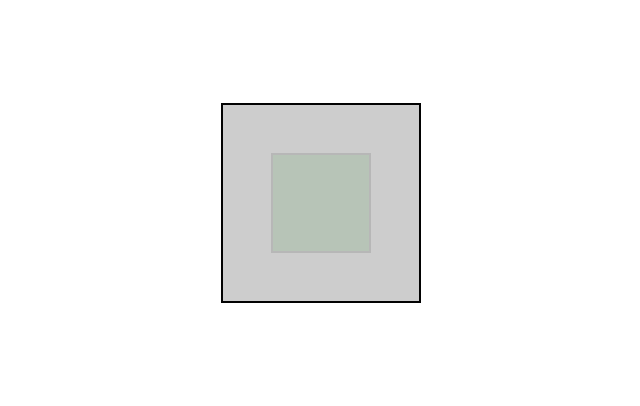
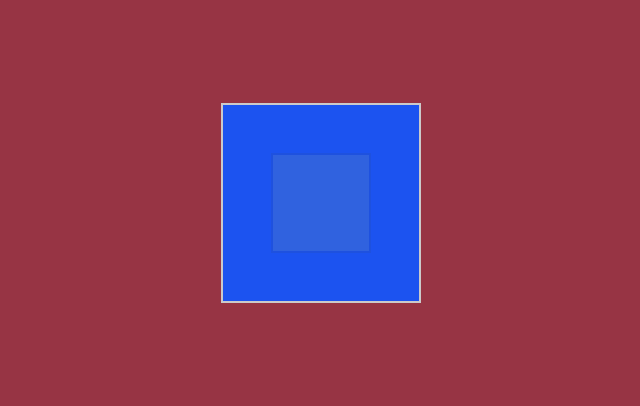
Before and after one commit to wuchangming1406410313/Cube, a plain HTML site: page index.html in a window 1280 px wide. Shown: the part 97-503 px from the top of the page, without its empty margins (319-959 px from the left). Drawn offline with Linux system fonts and the light colour scheme.

```diff
--- a/index.html
+++ b/index.html
@@ -2,11 +2,14 @@
 <html lang="en">
 <head>
     <meta charset="UTF-8">
-    <title>Title</title>
+    <title>Cube</title>
     <style>
         *{
             margin: 0;
             padding: 0;
+        }
+        body{
+            background-color: #973444;
         }
         @keyframes ww {
             from{
@@ -41,19 +44,19 @@
             width: 200px;
             height: 200px;
             /*background-color: gold;*/
-            background-color: #ccc;
+            background-color: #1b54f2;
             opacity: 0.9;
-            border: 2px solid #000;
+            border: 2px solid #ccc;
             box-sizing: border-box;
             transition: all .5s ease-out;
         }
         ul .min{
             width: 100px;
             height: 100px;
-            background-color: green;
+            background-color: #e9db39;
             top: 50px;
             left: 50px;
-            border: 2px solid #000;
+            border: 2px solid #3f3f3c;
             box-sizing: border-box;
             transition: all 2s ease-out;
         }
```
Also changed, not shown: 1 other file.
